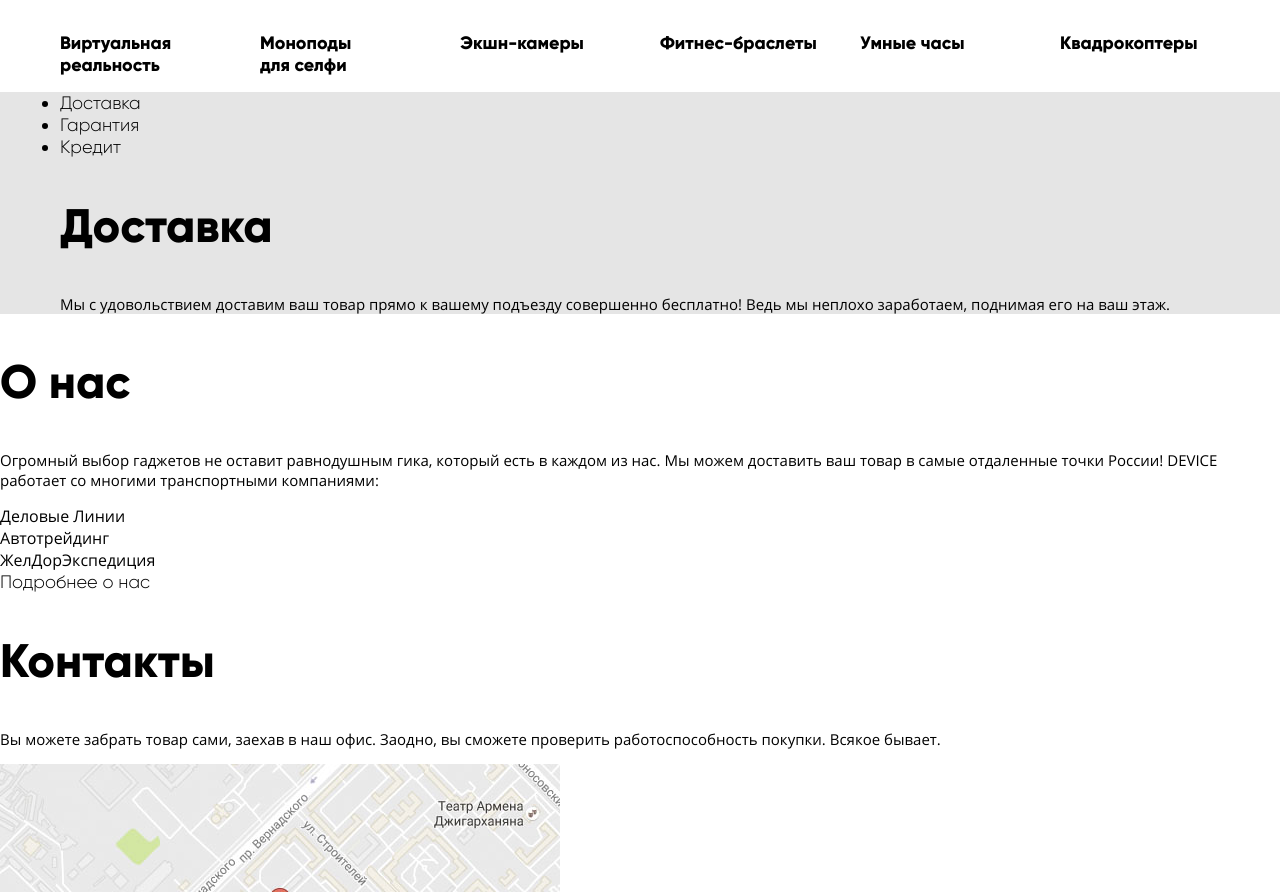
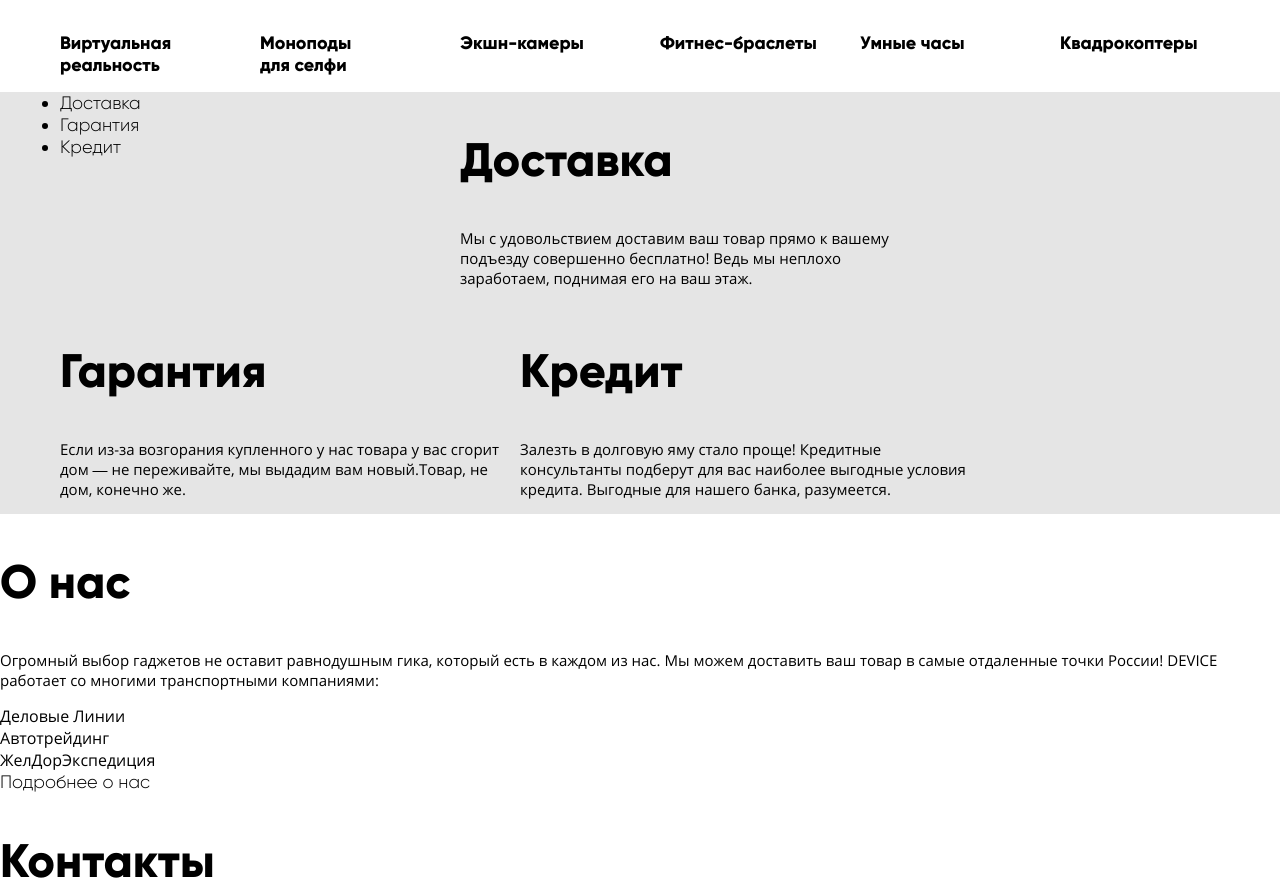
Before and after one commit to Lakonika/217856-device, a website: page index.html in a window 1280 px wide. Shown: the part 983-1875 px from the top of the page. Drawn offline with Linux system fonts and the light colour scheme; files whose address does not match are found by name.

Commit message:
delivery

```diff
--- a/index.html
+++ b/index.html
@@ -140,6 +140,14 @@
         <h2>Доставка</h2>
         <p>Мы с удовольствием доставим ваш товар прямо к вашему подъезду совершенно бесплатно! Ведь мы неплохо заработаем, поднимая его на ваш этаж.</p>
       </div>
+      <div class="delivery__details">
+        <h2>Гарантия</h2>
+        <p>Если из-за возгорания купленного у нас товара у вас сгорит дом — не переживайте, мы выдадим вам новый.Товар, не дом, конечно же.</p>
+      </div>
+      <div class="delivery__details">
+        <h2>Кредит</h2>
+        <p>Залезть в долговую яму стало проще! Кредитные консультанты подберут для вас наиболее выгодные условия кредита. Выгодные для нашего банка, разумеется.</p>
+      </div>
     </div>
   </div>
 
--- a/less/blocks/delivery.less
+++ b/less/blocks/delivery.less
@@ -1,4 +1,6 @@
 .delivery {
+  display: inline-block;
+  vertical-align: top;
   width: 100%;
   background-color: @delivery;
 
@@ -6,4 +8,15 @@
     width: 1160px;
     margin: auto;
   }
+
+  &__items {
+    width: 280px;
+    float: left;
+    margin-right: 120px;
+  }
+
+  &__details {
+    width: 460px;
+    float: left;
+  }
 }
--- a/less/blocks/info.less
+++ b/less/blocks/info.less
@@ -0,0 +1,3 @@
+.info {
+  clear: both;
+}
```
Also changed, not shown: css/style.css, img/credit.png (added), img/warranty.png (added).
